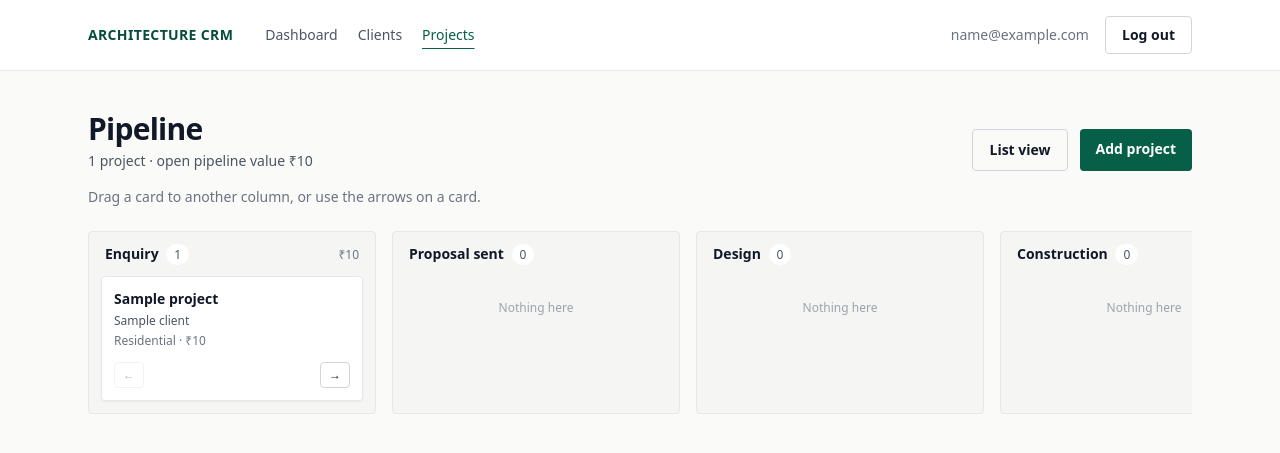
After one commit to elvssee/ar-crm-django, a Django app: page /projects/board/ in a window 1280 px wide. The commit adds this page. Shown: the top 453 px of the page. Run offline with Django 5.2, Linux system fonts and the light colour scheme; a user stored in the database is signed in; tables that the repository leaves empty hold one stand-in row (values such as "Sample post"); some libraries are stand-ins or nearby versions.

Commit message:
Pipeline- enquiry,proposal sent etc implemented

```diff
--- a/ar-crm-django/projects/urls.py
+++ b/ar-crm-django/projects/urls.py
@@ -4,7 +4,9 @@ from . import views
 
 urlpatterns = [
     path("", views.project_list, name="project_list"),
+    path("board/", views.project_board, name="project_board"),
     path("new/", views.project_create, name="project_create"),
     path("<int:pk>/edit/", views.project_edit, name="project_edit"),
     path("<int:pk>/delete/", views.project_delete, name="project_delete"),
+    path("<int:pk>/move/", views.project_move, name="project_move"),
 ]
--- a/ar-crm-django/projects/views.py
+++ b/ar-crm-django/projects/views.py
@@ -1,6 +1,8 @@
 from django.contrib import messages
 from django.db.models import Q
+from django.http import HttpResponseBadRequest, JsonResponse
 from django.shortcuts import get_object_or_404, redirect, render
+from django.views.decorators.http import require_POST
 
 from clients.views import firm_clients, firm_required
 
@@ -31,6 +33,48 @@ def project_list(request):
         "stages": Project.STAGE_CHOICES,
     }
     return render(request, "projects/project_list.html", context)
+
+
+@firm_required
+def project_board(request):
+    """Kanban board: one column per stage, built from the firm's own projects only."""
+    projects = list(firm_projects(request).order_by("-updated_at"))
+    values = [value for value, _ in Project.STAGE_CHOICES]
+    columns = []
+    for index, (value, label) in enumerate(Project.STAGE_CHOICES):
+        items = [p for p in projects if p.stage == value]
+        for p in items:
+            p.prev_stage = values[index - 1] if index > 0 else None
+            p.next_stage = values[index + 1] if index < len(values) - 1 else None
+        columns.append(
+            {
+                "value": value,
+                "label": label,
+                "projects": items,
+                "count": len(items),
+                "total": sum((p.estimated_fee or 0) for p in items),
+            }
+        )
+    open_value = sum(c["total"] for c in columns if c["value"] != Project.STAGE_COMPLETED)
+    return render(
+        request,
+        "projects/project_board.html",
+        {"columns": columns, "open_value": open_value, "total_projects": len(projects)},
+    )
+
+
+@firm_required
+@require_POST
+def project_move(request, pk):
+    project = get_object_or_404(firm_projects(request), pk=pk)
+    stage = request.POST.get("stage", "")
+    if stage not in dict(Project.STAGE_CHOICES):
+        return HttpResponseBadRequest("Unknown stage")
+    project.stage = stage
+    project.save(update_fields=["stage", "updated_at"])
+    if request.headers.get("x-requested-with") == "XMLHttpRequest":
+        return JsonResponse({"ok": True, "stage": stage})
+    return redirect("project_board")
 
 
 @firm_required
--- /dev/null
+++ b/ar-crm-django/templates/projects/project_board.html
@@ -0,0 +1,115 @@
+{% extends "app_base.html" %}
+{% block title %}Pipeline · Architecture CRM{% endblock %}
+{% block content %}
+<div class="flex flex-wrap items-end justify-between gap-4">
+  <div>
+    <h1 class="text-3xl font-semibold tracking-tight">Pipeline</h1>
+    <p class="mt-1 text-sm text-gray-600">
+      {{ total_projects }} project{{ total_projects|pluralize }}
+      {% if open_value %} · open pipeline value ₹{{ open_value|floatformat:"0g" }}{% endif %}
+    </p>
+  </div>
+  <div class="flex gap-3">
+    <a href="{% url 'project_list' %}" class="rounded border border-gray-300 px-4 py-2.5 text-sm font-semibold hover:bg-gray-100">List view</a>
+    <a href="{% url 'project_create' %}" class="rounded bg-emerald-800 px-4 py-2.5 text-sm font-semibold text-white hover:bg-emerald-900">Add project</a>
+  </div>
+</div>
+
+<p class="mt-4 text-sm text-gray-500">Drag a card to another column, or use the arrows on a card.</p>
+
+<div class="mt-6 flex gap-4 overflow-x-auto pb-4">
+  {% for column in columns %}
+  <section data-column data-stage="{{ column.value }}"
+           class="w-72 flex-none rounded border border-gray-200 bg-stone-100 p-3">
+    <header class="mb-3 flex items-baseline justify-between px-1">
+      <h2 class="text-sm font-semibold">{{ column.label }}
+        <span class="ml-1 rounded-full bg-white px-2 py-0.5 text-xs font-medium text-gray-600">{{ column.count }}</span>
+      </h2>
+      {% if column.total %}<span class="text-xs text-gray-500">₹{{ column.total|floatformat:"0g" }}</span>{% endif %}
+    </header>
+
+    <div class="min-h-24 space-y-3">
+      {% for project in column.projects %}
+      <article draggable="true" data-card data-url="{% url 'project_move' project.pk %}"
+               class="cursor-grab rounded border border-gray-200 bg-white p-3 shadow-sm">
+        <a href="{% url 'project_edit' project.pk %}" class="block text-sm font-semibold hover:underline">{{ project.title }}</a>
+        <p class="mt-1 text-xs text-gray-600">{{ project.client.name }}</p>
+        <p class="mt-1 text-xs text-gray-500">
+          {{ project.get_project_type_display }}{% if project.estimated_fee %} · ₹{{ project.estimated_fee|floatformat:"0g" }}{% endif %}
+        </p>
+        <div class="mt-3 flex items-center justify-between">
+          <form method="post" action="{% url 'project_move' project.pk %}">
+            {% csrf_token %}
+            <input type="hidden" name="stage" value="{{ project.prev_stage }}">
+            <button type="submit" {% if not project.prev_stage %}disabled{% endif %}
+                    class="rounded border border-gray-300 px-2 py-1 text-xs font-semibold hover:bg-gray-100 disabled:cursor-not-allowed disabled:opacity-30"
+                    aria-label="Move to previous stage">&larr;</button>
+          </form>
+          <form method="post" action="{% url 'project_move' project.pk %}">
+            {% csrf_token %}
+            <input type="hidden" name="stage" value="{{ project.next_stage }}">
+            <button type="submit" {% if not project.next_stage %}disabled{% endif %}
+                    class="rounded border border-gray-300 px-2 py-1 text-xs font-semibold hover:bg-gray-100 disabled:cursor-not-allowed disabled:opacity-30"
+                    aria-label="Move to next stage">&rarr;</button>
+          </form>
+        </div>
+      </article>
+      {% empty %}
+      <p class="px-1 py-6 text-center text-xs text-gray-400">Nothing here</p>
+      {% endfor %}
+    </div>
+  </section>
+  {% endfor %}
+</div>
+
+<script>
+  (function () {
+    var tokenInput = document.querySelector('[name=csrfmiddlewaretoken]');
+    if (!tokenInput) { return; }
+    var csrf = tokenInput.value;
+    var dragUrl = null;
+
+    document.querySelectorAll('[data-card]').forEach(function (card) {
+      card.addEventListener('dragstart', function (event) {
+        dragUrl = card.dataset.url;
+        event.dataTransfer.effectAllowed = 'move';
+        event.dataTransfer.setData('text/plain', dragUrl);
+        card.classList.add('opacity-50');
+      });
+      card.addEventListener('dragend', function () {
+        card.classList.remove('opacity-50');
+      });
+    });
+
+    document.querySelectorAll('[data-column]').forEach(function (column) {
+      var highlight = ['ring-2', 'ring-emerald-600'];
+      column.addEventListener('dragover', function (event) {
+        event.preventDefault();
+        column.classList.add.apply(column.classList, highlight);
+      });
+      column.addEventListener('dragleave', function () {
+        column.classList.remove.apply(column.classList, highlight);
+      });
+      column.addEventListener('drop', function (event) {
+        event.preventDefault();
+        column.classList.remove.apply(column.classList, highlight);
+        var url = dragUrl || event.dataTransfer.getData('text/plain');
+        dragUrl = null;
+        if (!url) { return; }
+        var body = new FormData();
+        body.append('stage', column.dataset.stage);
+        fetch(url, {
+          method: 'POST',
+          headers: { 'X-CSRFToken': csrf, 'X-Requested-With': 'XMLHttpRequest' },
+          body: body
+        }).then(function (response) {
+          if (response.ok) { window.location.reload(); }
+          else { alert('Could not move the project. Please try again.'); }
+        }).catch(function () {
+          alert('Could not move the project. Please try again.');
+        });
+      });
+    });
+  })();
+</script>
+{% endblock %}
--- a/ar-crm-django/templates/projects/project_list.html
+++ b/ar-crm-django/templates/projects/project_list.html
@@ -6,7 +6,10 @@
     <h1 class="text-3xl font-semibold tracking-tight">Projects</h1>
     <p class="mt-1 text-sm text-gray-600">{{ projects|length }} project{{ projects|length|pluralize }}</p>
   </div>
-  <a href="{% url 'project_create' %}" class="rounded bg-emerald-800 px-4 py-2.5 text-sm font-semibold text-white hover:bg-emerald-900">Add project</a>
+  <div class="flex gap-3">
+    <a href="{% url 'project_board' %}" class="rounded border border-gray-300 px-4 py-2.5 text-sm font-semibold hover:bg-gray-100">Board view</a>
+    <a href="{% url 'project_create' %}" class="rounded bg-emerald-800 px-4 py-2.5 text-sm font-semibold text-white hover:bg-emerald-900">Add project</a>
+  </div>
 </div>
 
 <div class="mt-6 flex flex-wrap gap-2 text-sm">
```
Also changed, not shown: ar-crm-django/projects/test_board.py (added, +82 -0 lines).
